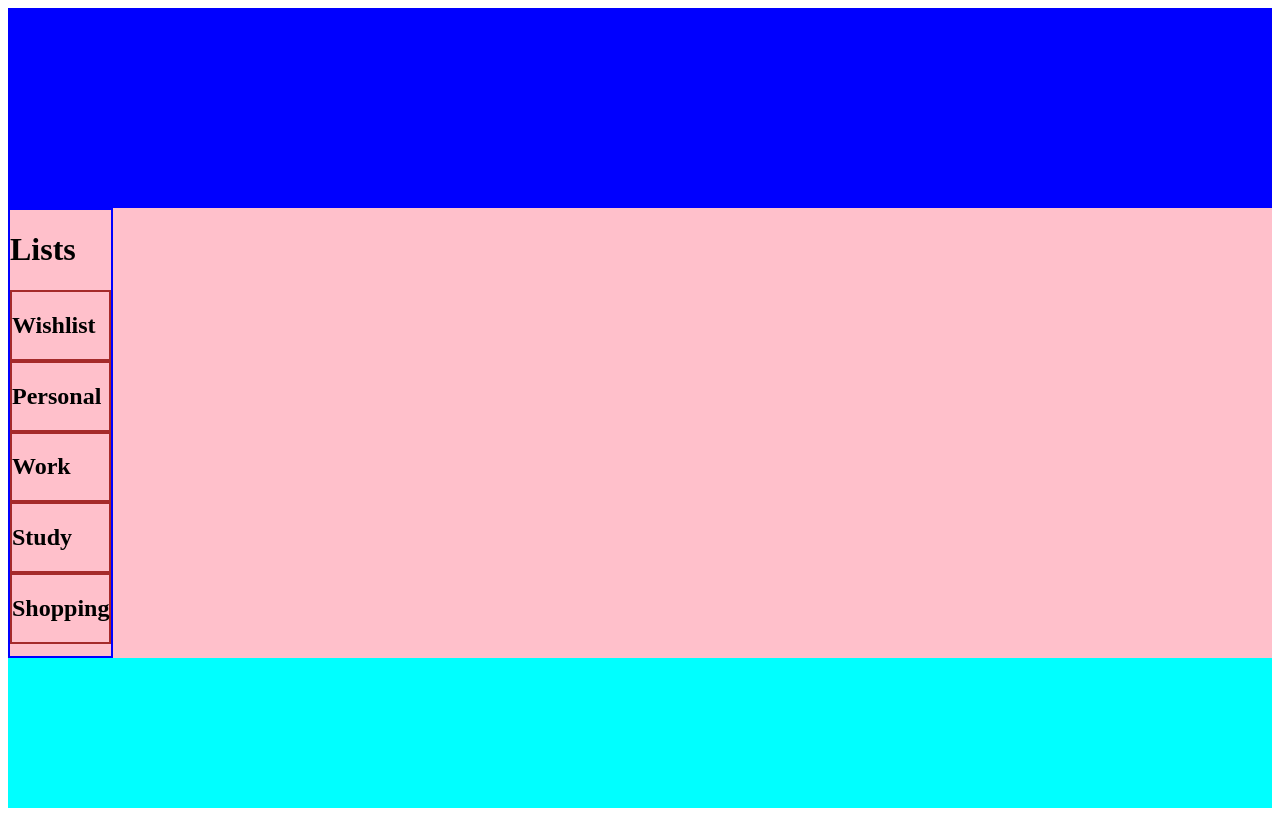
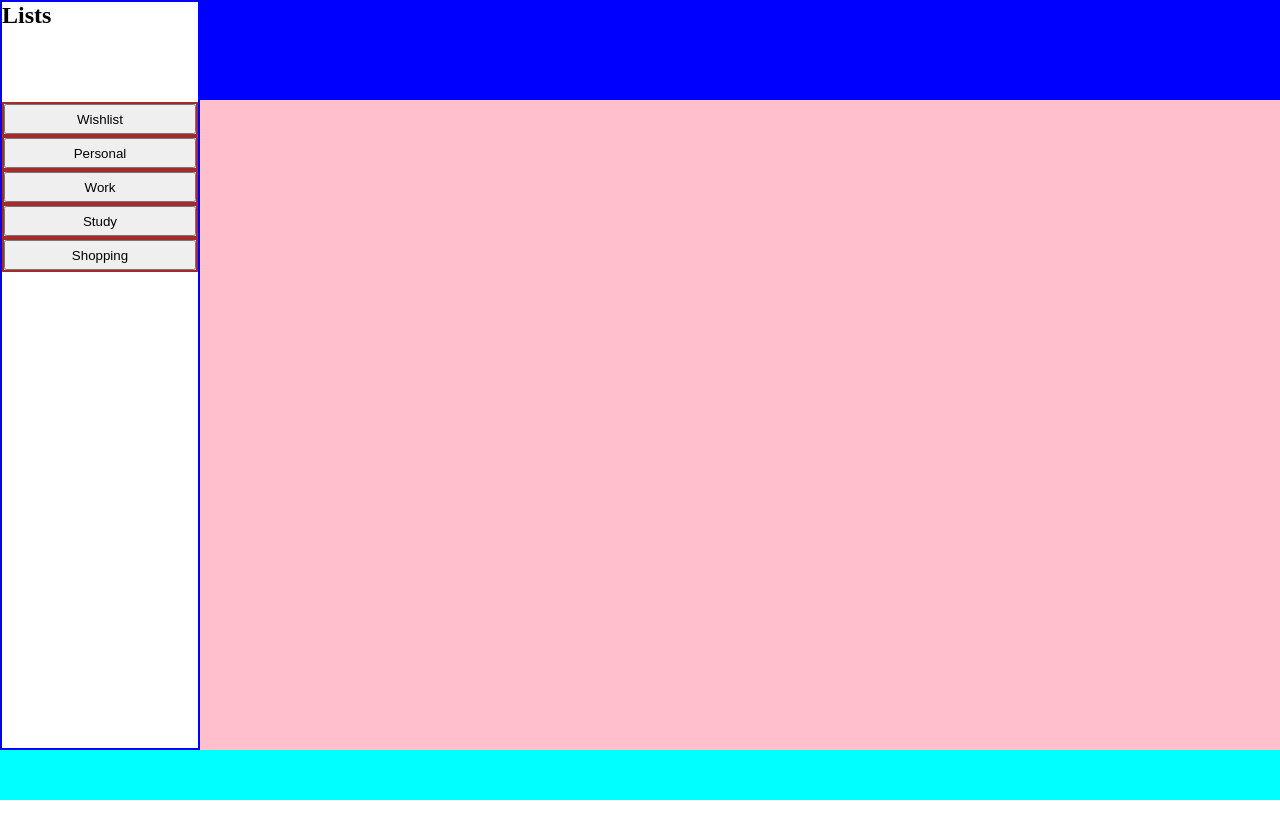
Before and after one commit to SpookyKasper/Pomodaily, a website built with webpack: page src/template.html in a window 1280 px wide. Built offline with nearby package versions, Linux system fonts and the light colour scheme.

Commit message:
Create basic layout

```diff
--- a/src/scripts/index.js
+++ b/src/scripts/index.js
@@ -2,15 +2,16 @@
 import '../styles/index.css'
 import createToDoItem from './items/to-do-item.js';
 import createToDoList from './lists/to-do-lists.js'
-import { homePage } from './lists/dom-utils.js';
+import { listNavigation } from './lists/dom-utils.js';
 
 
 const basicLists = ['Personal', 'Work', 'Study', 'Shopping']
 const myToDo = createToDoItem()
 const myFirstList = createToDoList('Wishlist')
+myFirstList.addToDo(myToDo)
 const myLists = [myFirstList]
 basicLists.forEach(listName => myLists.push(createToDoList(listName)))
 
 
-const main = document.querySelector('main')
-main.append(homePage(myLists))
+const navEl = document.querySelector('nav')
+navEl.append(listNavigation(myLists))
--- a/src/scripts/lists/dom-utils.js
+++ b/src/scripts/lists/dom-utils.js
@@ -1,7 +1,7 @@
 import '../../styles/home.css'
 import { format } from "date-fns";
 
-export function homePage(lists) {
+export function listNavigation(lists) {
   const listsBox = document.createElement('div')
   listsBox.className = 'lists-box'
 
@@ -23,7 +23,7 @@ export function homePage(lists) {
 function createListContainerEl(list) {
   const listContainer = document.createElement('div')
   listContainer.className = 'list-container'
-  const listTitle = document.createElement('h2')
+  const listTitle = document.createElement('button')
   listTitle.innerHTML = list.getTitle()
 
   listContainer.append(listTitle)
@@ -45,7 +45,7 @@ function createItemsEl(item) {
 
 export function populatedListContainer(items, listContainer){
   items.forEach(item => {
-    listContainer.append(createItemsEl(item))
+    // listContainer.append(createItemsEl(item))
   });
 
   return listContainer
--- a/src/styles/home.css
+++ b/src/styles/home.css
@@ -4,6 +4,7 @@ main {
 }
 
 .lists-box {
+  height: 100%;
   border: 2px solid blue;
 }
 
@@ -11,6 +12,11 @@ main {
   border: 2px solid brown;
 }
 
+.list-container button {
+  width: 100%;
+  min-height: 30px;
+}
+
 .todo-item {
   border: 2px solid black;
 }
--- a/src/styles/index.css
+++ b/src/styles/index.css
@@ -1,14 +1,38 @@
-
-header {
-  background-color: blue;
+* {
+  margin: 0;
+  padding: 0;
+  box-sizing: border-box;
 }
 
 body {
   height: 100vh;
   display: grid;
-  grid-template-rows: 200px 1fr 150px;
+  grid-template-columns: 200px 1fr ;
+  grid-template-rows: 100px 1fr 50px;
+  grid-template-areas:
+   'nav header header'
+   'nav main main'
+   'footer footer footer'
+}
+
+header {
+  background-color: blue;
+  grid-area: header;
+}
+
+nav {
+  grid-area: nav;
+}
+
+nav h1 {
+  height: 100px;
+}
+
+main {
+  grid-area: main;
 }
 
 footer {
+  grid-area: footer;
   background-color: aqua;
 }
--- a/src/template.html
+++ b/src/template.html
@@ -7,8 +7,8 @@
 </head>
 <body>
   <header>
-    <nav></nav>
   </header>
+  <nav></nav>
   <main>
   </main>
   <footer></footer>
```
